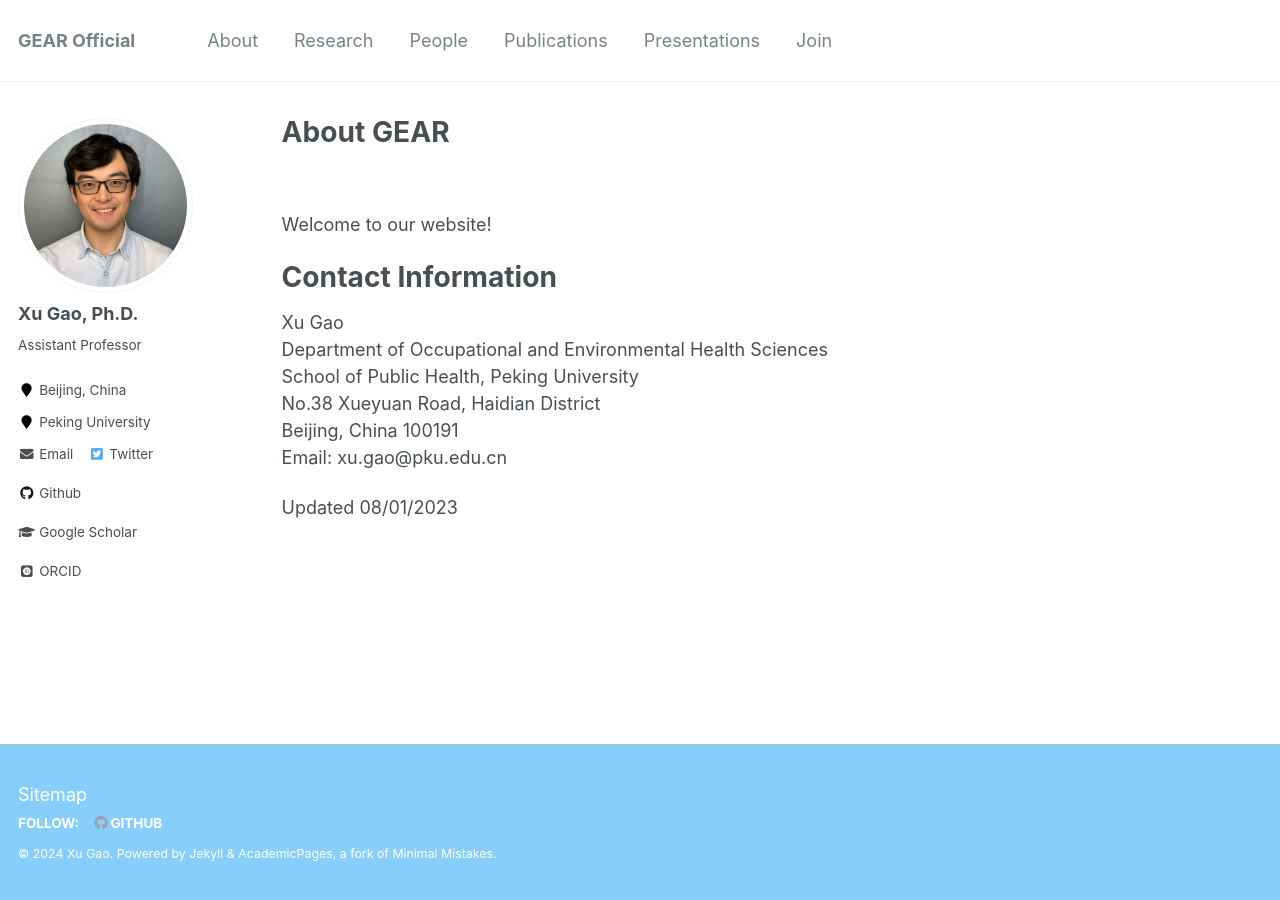
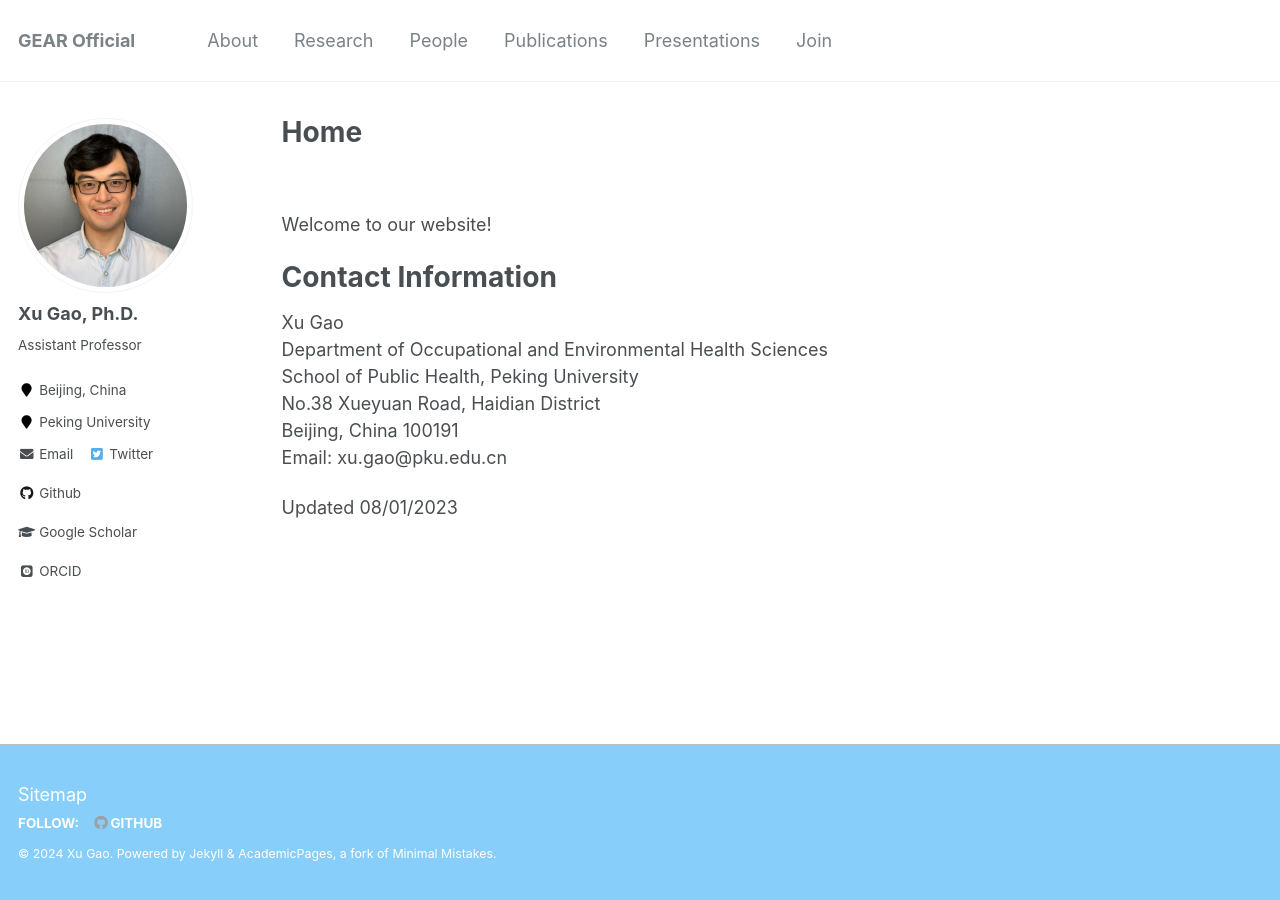
Before and after one commit to ytwangZero/gearpku2020.github.io, a Jekyll site: the page built from HOME.md, in a window 1280 px wide. Built offline with Jekyll 4.4.1, drawn with Linux system fonts in a browser that asks for light colours; some web fonts are replaced.

Commit message:
Update HOME.md

```diff
--- a/HOME.md
+++ b/HOME.md
@@ -1,6 +1,6 @@
 ---
 permalink:
-title: "About GEAR"
+title: "Home"
 excerpt: "About GEAR"
 author_profile: true
 redirect_from:
```
